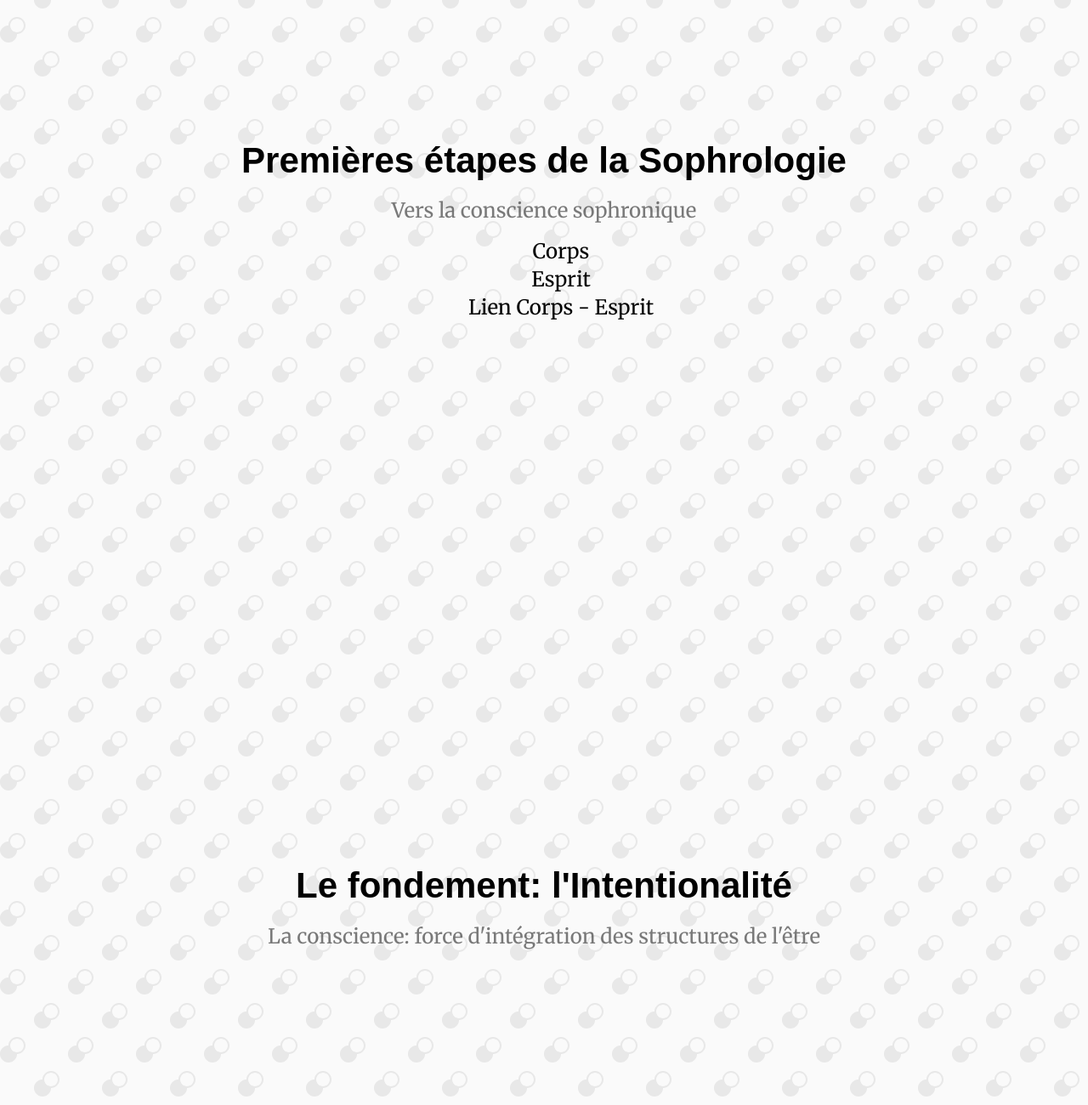
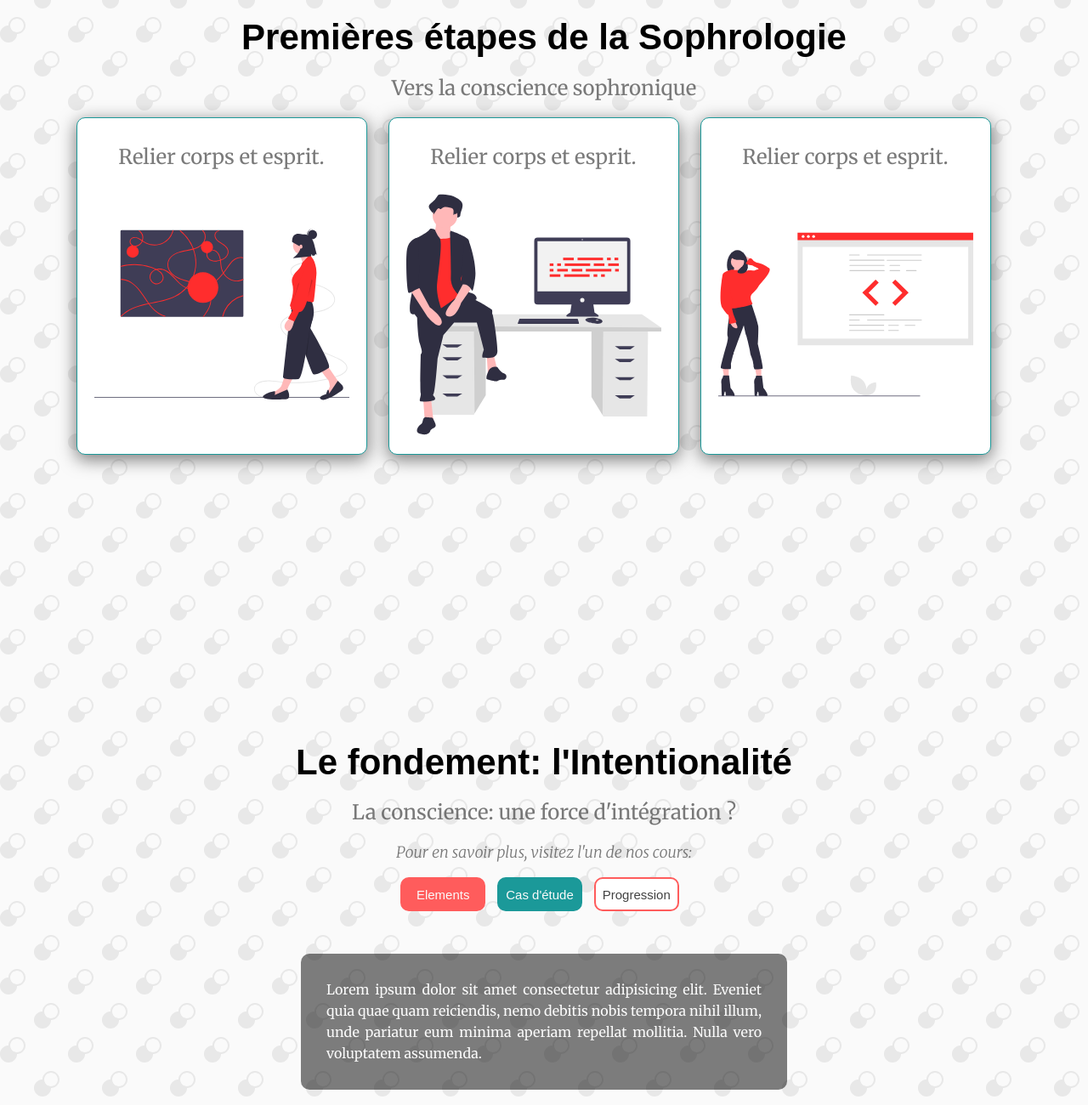
Before and after one commit to ExploryKod/sophro, a plain HTML site: page index.html in a window 1280 px wide. Shown: the part 940-2240 px from the top of the page at 85% size. Drawn offline with Linux system fonts and the light colour scheme.

Commit message:
feat(intention-section): add buttons and new texts

```diff
--- a/index.html
+++ b/index.html
@@ -16,7 +16,8 @@
         <nav class="header-nav">
             <a href="#home">Home</a>
             <a href="#steps">Etapes</a>
-            <a href="#intention">Contact</a>
+            <a href="#intention">Fondements</a>
+            <a href="#contact">Contact</a>
         </nav>
     </header>
     <main>
@@ -30,14 +31,40 @@
             <div class="title-group">
                 <h1>Premières étapes de la Sophrologie</h1>
                 <h2>Vers la conscience sophronique</h2>
-                <ul>
-                    <li class="steps">Corps</li>
-                    <li class="steps">Esprit</li>
-                    <li class="steps">Lien Corps - Esprit</li>
-                </ul>
+                <div class="steps-container">
+                    <div class="image-container">
+                        <h2>Relier corps et esprit.</h2>
+                        <img src="img/undraw_conceptual_idea_light.svg" alt="#" id="image1">
+                    </div>
+                    <div class="image-container">
+                        <h2>Relier corps et esprit.</h2>
+                        <img src="img/undraw_feeling_proud_light.svg" alt="#" id="image2">
+                    </div>
+                    <div class="image-container">
+                        <h2>Relier corps et esprit.</h2>
+                        <img src="img/undraw_proud_coder_light.svg" alt="#" id="image3">
+                    </div>
+                </div>
             </div>
         </section>
         <section id="intention">
+            <div class="title-group">
+                <h1>Le fondement: l'Intentionalité</h1>
+                <h2>La conscience: une force d'intégration ?</h2>
+                <div class="buttons">
+                    <h3 class="buttons-title">Pour en savoir plus, visitez l'un de nos cours: </h3>
+                    <button class="primary">Elements</button>
+                    <button class="secondary">Cas d'étude</button>
+                    <button class="outline">Progression</button>
+                </div>
+                <div class="text-box" id="text-box">
+                    <p>Lorem ipsum dolor sit amet consectetur adipisicing elit. Eveniet quia quae quam reiciendis,
+                        nemo debitis nobis tempora nihil illum, unde pariatur eum minima aperiam repellat mollitia.
+                        Nulla vero voluptatem assumenda.</p>
+                </div>
+            </div>
+        </section>
+        <section id="contact">
             <div class="title-group">
                 <h1>Le fondement: l'Intentionalité</h1>
                 <h2>La conscience: force d'intégration des structures de l'être</h2>
--- a/style.css
+++ b/style.css
@@ -51,11 +51,23 @@ h1 {
   margin-bottom: 0;
 }
 
-h2 {
+h2, h3 {
   font-family: 'Merriweather', serif;
   color: var(--on-background-alt);
+  font-weight: normal;
+}
+
+h2 {
   font-size: 24px;
-  font-weight: normal;
+}
+
+h3 {
+  font-size: 18px;
+}
+
+p {
+  margin: 0;
+  line-height: 25px;
 }
 
 ul {
@@ -98,8 +110,8 @@ a:focus {
   text-align: center;
 }
 
-/* About Section */
-.about-container {
+/* steps Section */
+.steps-container {
   display: flex;
 }
 
@@ -119,6 +131,12 @@ img {
 }
 
 /* Steps Section */
+
+.buttons-title {
+  margin-top: 15px;
+  font-style: italic;
+}
+
 .buttons {
   margin-top: 15px;
   margin-bottom: 50px;
@@ -172,18 +190,13 @@ button:hover:not(.outline) {
 
 .text-box {
   width: 40%;
+  margin: 0 auto;
   text-align: justify;
   background: rgb(0 0 0 / 50%);
   color: var(--on-primary);
   border-radius: 10px;
   padding: 30px;
 }
-
-p {
-  margin: 0;
-  line-height: 25px;
-}
-
 
 li.steps {
   font-family: 'Merriweather', serif;
```
